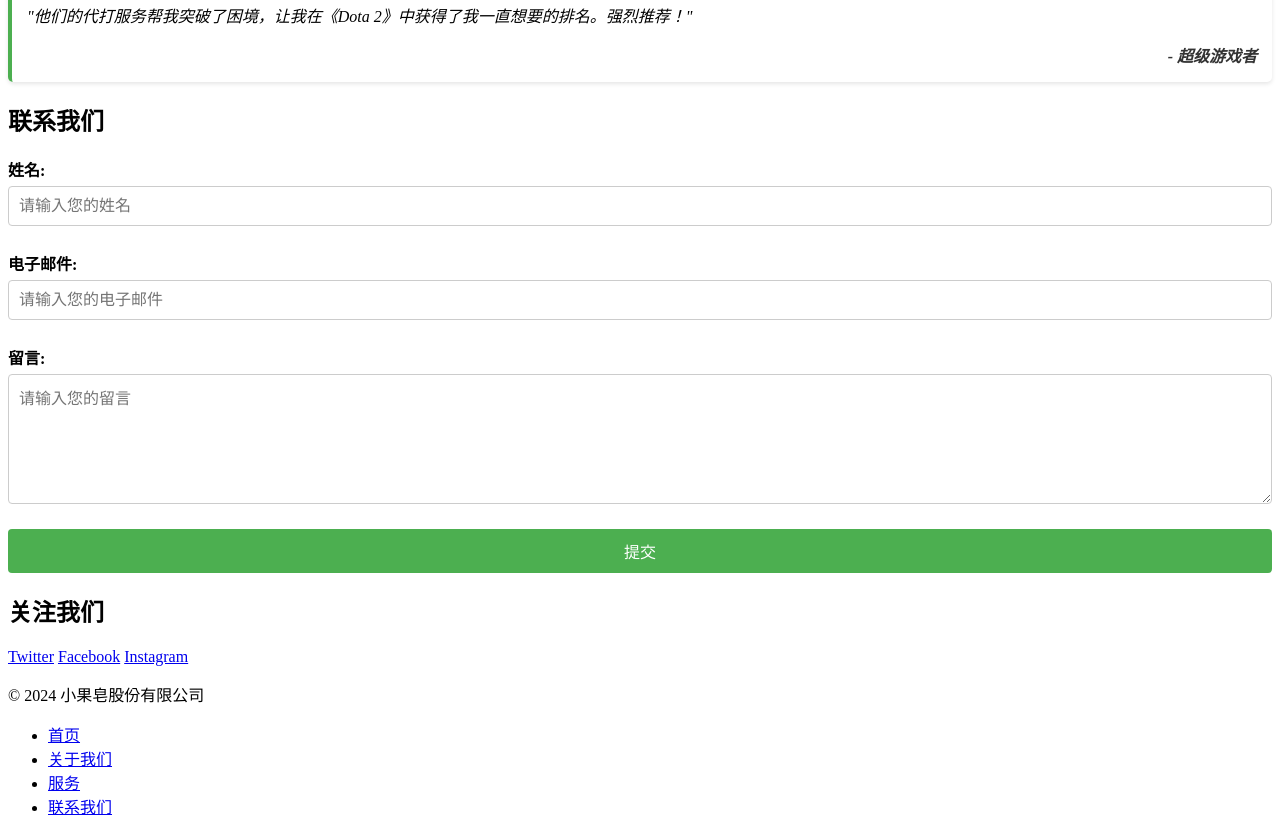
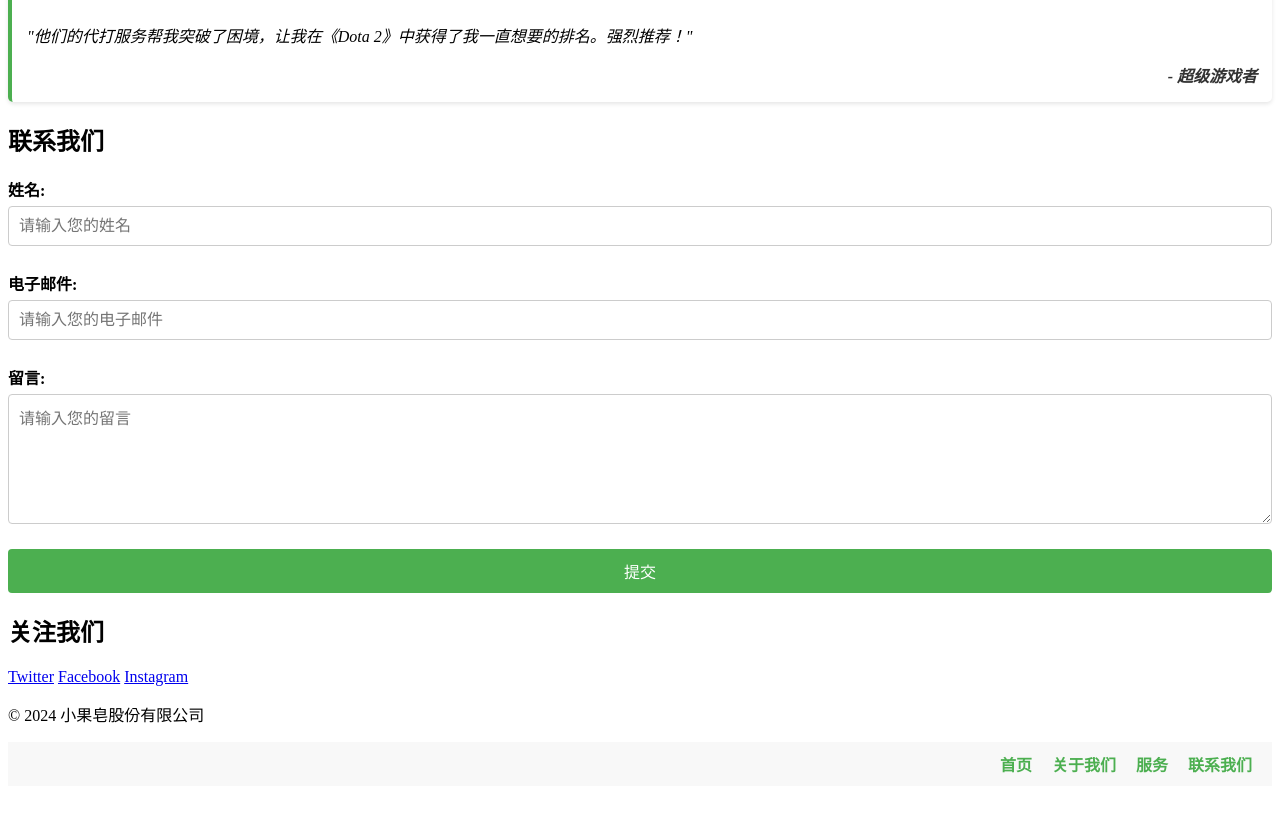
Before and after one commit to xiaoguozao/xiaoguozao, a plain HTML site: page index.html in a window 1280 px wide. Shown: the part 1805-2639 px from the top of the page. After the commit the page ends 2599 px from the top, so only its background shows below. Drawn offline with Linux system fonts and the light colour scheme.

Commit message:
Update styles.css

```diff
--- a/styles.css
+++ b/styles.css
@@ -88,3 +88,133 @@ button:active {
 .social-media a:hover {
     text-decoration: underline;
 }
+header {
+    background-color: #f8f8f8;
+    padding: 10px 20px;
+}
+
+nav ul {
+    list-style: none;
+    display: flex;
+    justify-content: flex-end;
+    margin: 0;
+    padding: 0;
+}
+
+nav li {
+    margin-left: 20px;
+}
+
+nav a {
+    text-decoration: none;
+    color: #4CAF50;
+    font-weight: bold;
+}
+
+nav a:hover {
+    text-decoration: underline;
+}
+header {
+    background-color: #f8f8f8;
+    padding: 10px 20px;
+}
+
+nav ul {
+    list-style: none;
+    display: flex;
+    justify-content: flex-end;
+    margin: 0;
+    padding: 0;
+}
+
+nav li {
+    margin-left: 20px;
+}
+
+nav a {
+    text-decoration: none;
+    color: #4CAF50;
+    font-weight: bold;
+}
+
+nav a:hover {
+    text-decoration: underline;
+}
+header {
+    background-color: #f8f8f8;
+    padding: 10px 20px;
+}
+
+nav ul {
+    list-style: none;
+    display: flex;
+    justify-content: flex-end;
+    margin: 0;
+    padding: 0;
+}
+
+nav li {
+    margin-left: 20px;
+}
+
+nav a {
+    text-decoration: none;
+    color: #4CAF50;
+    font-weight: bold;
+}
+
+nav a:hover {
+    text-decoration: underline;
+}
+header {
+    background-color: #f8f8f8;
+    padding: 10px 20px;
+}
+
+nav ul {
+    list-style: none;
+    display: flex;
+    justify-content: flex-end;
+    margin: 0;
+    padding: 0;
+}
+
+nav li {
+    margin-left: 20px;
+}
+
+nav a {
+    text-decoration: none;
+    color: #4CAF50;
+    font-weight: bold;
+}
+
+nav a:hover {
+    text-decoration: underline;
+}
+header {
+    background-color: #f8f8f8;
+    padding: 10px 20px;
+}
+
+nav ul {
+    list-style: none;
+    display: flex;
+    justify-content: flex-end;
+    margin: 0;
+    padding: 0;
+}
+
+nav li {
+    margin-left: 20px;
+}
+
+nav a {
+    text-decoration: none;
+    color: #4CAF50;
+    font-weight: bold;
+}
+
+nav a:hover {
+    text-decoration: underline;
+}
```
